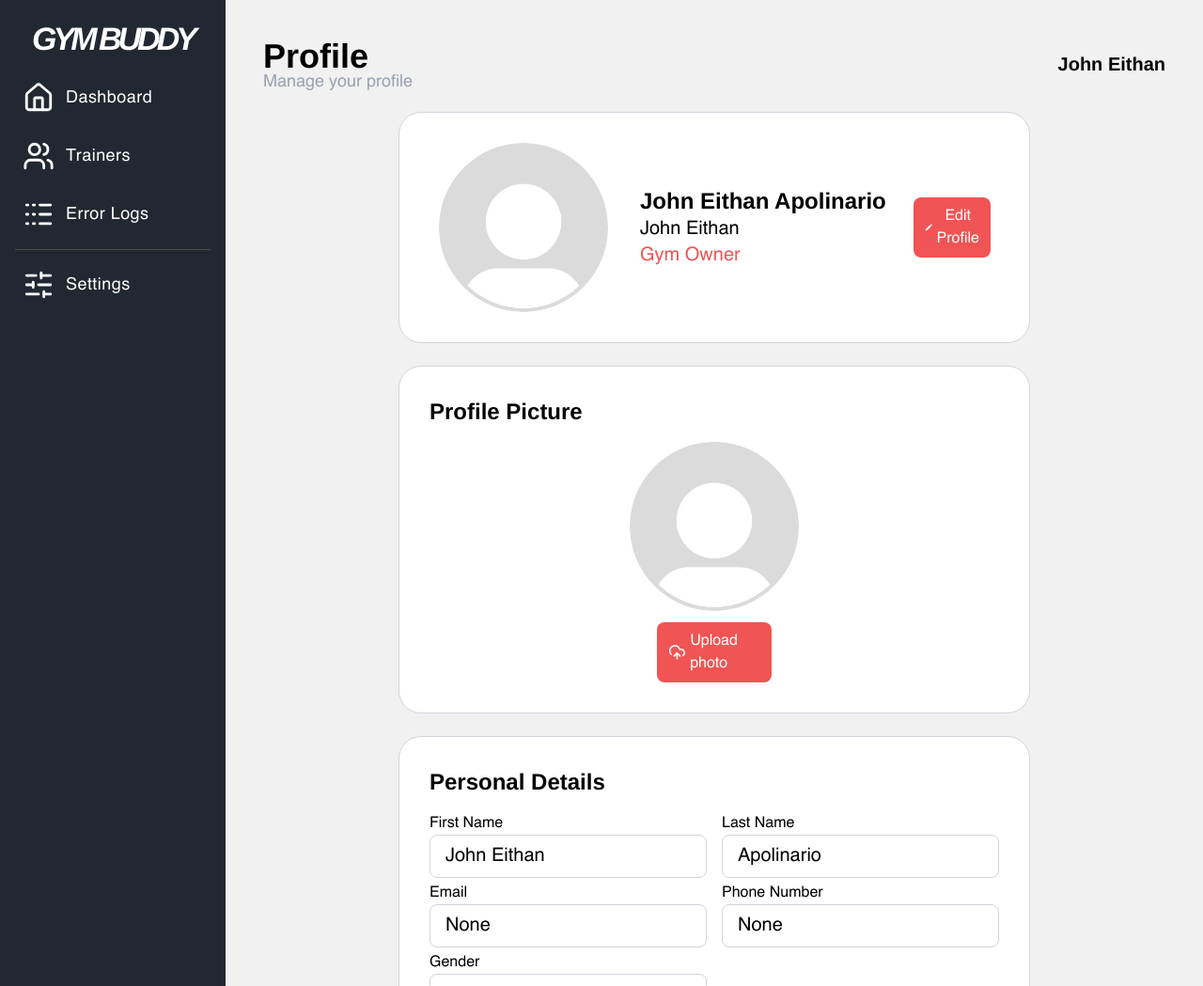
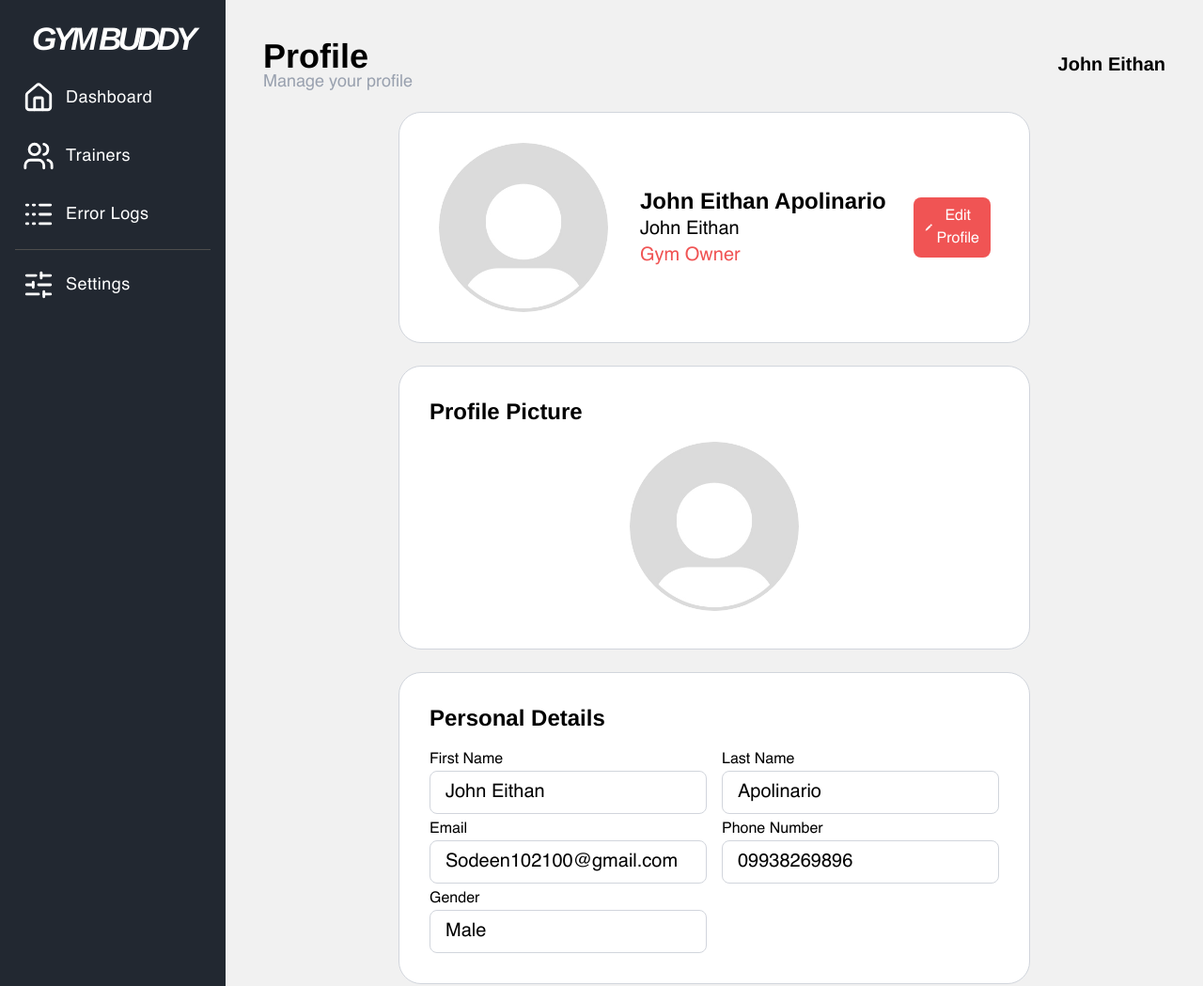
Before and after one commit to sooooodeen/2025-CP_GymBuddy, a Flask app: page /profile in a window 1280 px wide. Shown: the top 1049 px of the page at 94% size. Run offline with Flask 3, Linux system fonts and the light colour scheme; a user stored in the database is signed in; style sheets or scripts are compiled from the project's sources; some libraries are stand-ins or nearby versions.

Commit message:
Fixed Profile/Manage Profile Page

```diff
--- a/app.py
+++ b/app.py
@@ -231,7 +231,6 @@ def login():
         user = User.query.filter_by(email=email).first()
 
         if user and bcrypt.check_password_hash(user.password_hash, password):
-            # --- FIX: Clear old session data to prevent KeyError ---
             session.clear()
 
             session['user_id'] = user.id
@@ -240,6 +239,10 @@ def login():
             session['user_gym_name'] = user.gym.name
             session['user_firstname'] = user.firstname
             session['user_lastname'] = user.lastname
+
+            session['user_email'] = user.email
+            session['user_phone_num'] = user.phone_num
+
             session['user_photo_url'] = user.photo_url if user.photo_url else 'src/images/Default_pfp.jpg'
 
             return redirect(url_for('admin_dashboard') if user.role == 'Gym Owner' else url_for('dashboard'))
@@ -385,6 +388,8 @@ def security_settings():
 def delete_account():
     return render_template("delete_account.html")
 
+# app.py - /profile route (No changes needed from the previous successful version)
+
 @app.route("/profile", methods=['GET', 'POST'])
 @login_required
 def profile():
@@ -392,30 +397,49 @@ def profile():
     if not user:
         flash('User not found.', 'error')
         return redirect(url_for('login'))
+
     if request.method == 'POST':
-        user.firstname = request.form.get('firstname'); user.lastname = request.form.get('lastname')
-        user.email = request.form.get('email'); user.phone_num = request.form.get('phone_num')
-        # --- FIX: Added line to save gender field ---
+        # 1. Update text fields
+        user.firstname = request.form.get('firstname')
+        user.lastname = request.form.get('lastname')
+        user.email = request.form.get('email')
+        user.phone_num = request.form.get('phone_num')
         user.gender = request.form.get('gender')
 
+        # 2. Handle Profile Picture Upload
+        if 'photo' in request.files:
+            file = request.files['photo']
+            if file and file.filename != '' and allowed_file(file.filename):
+
+                filename = secure_filename(f"{user.id}_{file.filename}")
+                os.makedirs(app.config['UPLOAD_FOLDER'], exist_ok=True)
+                file.save(os.path.join(app.config['UPLOAD_FOLDER'], filename))
+
+                new_photo_url = os.path.join('uploads/profiles', filename).replace('\\', '/')
+                user.photo_url = new_photo_url
+                session['user_photo_url'] = new_photo_url # Update session immediately
+
+        # 3. Handle Gym Name update (if Gym Owner)
         if 'gym_name' in request.form and session.get('user_role') == 'Gym Owner':
             gym = Gym.query.get(user.gym_id)
             if gym:
                 gym.name = request.form.get('gym_name')
                 session['user_gym_name'] = gym.name
 
-        if 'photo' in request.files:
-            file = request.files['photo']
-            if file and file.filename != '' and allowed_file(file.filename):
-                filename = secure_filename(f"{user.id}_{file.filename}")
-                os.makedirs(app.config['UPLOAD_FOLDER'], exist_ok=True)
-                file.save(os.path.join(app.config['UPLOAD_FOLDER'], filename))
-                user.photo_url = os.path.join('uploads/profiles', filename).replace('\\', '/')
-                session['user_photo_url'] = user.photo_url
+        # 4. Commit changes to the database
         db.session.commit()
-        session['user_firstname'] = user.firstname; session['user_lastname'] = user.lastname
+
+        # 5. Update session variables for text fields
+        session['user_firstname'] = user.firstname
+        session['user_lastname'] = user.lastname
+        session['user_email'] = user.email
+        session['user_phone_num'] = user.phone_num
+        session['user_gender'] = user.gender
+
         flash('Profile updated successfully!', 'success')
         return redirect(url_for('profile'))
+
+    # --- GET request ---
     return render_template("profile.html", user=user)
 
 @app.route("/change_password", methods=['GET', 'POST'])
--- a/templates/profile.html
+++ b/templates/profile.html
@@ -1,11 +1,10 @@
-
 {% extends "house.html" %}
 {% block title %}Profile{% endblock %}
 {% block content %}
 <head>
     <title>Profile | {{ session.get('user_gym_name', 'Admin') }}</title>
+</head>
 
-</head>
 <div class="bg-[#f1f1f1] p-10 h-auto font-Helvetica flex items-center flex-col gap-6">
     <div id="header" class="w-full grid grid-cols-2 h-[7%]">
         <div>
@@ -19,7 +18,9 @@
 
     <div class="p-8 border grid grid-cols-[200px_1fr_15%] gap-6 items-center w-[70%] font-Helvetica border-gray-300 bg-white rounded-3xl">
         <div class="flex justify-center">
-            <img class="h-[180px] w-[180px] self-center object-cover rounded-full" src="{{ url_for('static', filename='src/images/Default_pfp.jpg') }}" alt="">
+            <img class="h-[180px] w-[180px] self-center object-cover rounded-full"
+                 src="{{ url_for('static', filename=session.get('user_photo_url', 'src/images/Default_pfp.jpg')) }}"
+                 alt="Profile Picture">
         </div>
         <div class="flex justify-center flex-col">
             <h1 class="text-2xl font-semibold">{{ session.get('user_firstname')|title }} {{ session.get('user_lastname')|title }}</h1>
@@ -31,35 +32,42 @@
             Edit Profile
         </button>
     </div>
+
+    <form method="POST" action="{{ url_for('profile') }}" id="profileForm" class="w-full flex flex-col items-center gap-6" enctype="multipart/form-data">
+
         <div class="p-8 w-[70%] flex flex-col gap-x-4 gap-y-1 border border-gray-300 bg-white rounded-3xl">
             <h1 class="text-2xl font-semibold col-span-2 mb-3">Profile Picture</h1>
             <div class="flex justify-center mb-2">
-            <img class="h-[180px] w-[180px] self-center object-cover rounded-full" src="{{ url_for('static', filename='src/images/Default_pfp.jpg') }}" alt="">
+                <img id="uploadPfpPreview" class="h-[180px] w-[180px] self-center object-cover rounded-full"
+                     src="{{ url_for('static', filename=session.get('user_photo_url', 'src/images/Default_pfp.jpg')) }}"
+                     alt="Profile Picture">
             </div>
-        <div class="flex w-full justify-center">
-            <input type="file" id="upload-img-input" class="hidden" accept="image/*">
+
+            <div id="uploadContainer" class="flex w-full justify-center hidden">
+                <input type="file" id="upload-img-input" name="photo" class="hidden" accept="image/*">
                 <label for="upload-img-input" class="flex cursor-pointer justify-center gap-1 w-[20%] bg-[#F05454] hover:bg-[#f77777] transition delay-75 ease-in px-3 py-2 rounded-lg items-center text-white font-Helvetica">
                     <svg xmlns="http://www.w3.org/2000/svg" width="24" height="24" viewBox="0 0 24 24" fill="none" stroke="currentColor" stroke-width="2" stroke-linecap="round" stroke-linejoin="round" class="lucide lucide-cloud-upload-icon lucide-cloud-upload"><path d="M12 13v8"/><path d="M4 14.899A7 7 0 1 1 15.71 8h1.79a4.5 4.5 0 0 1 2.5 8.242"/><path d="m8 17 4-4 4 4"/></svg> Upload photo
                 </label>
             </div>
         </div>
+
         <div class="p-8 w-[70%] grid grid-auto-rows-min grid-cols-2 gap-x-4 gap-y-1 border border-gray-300 bg-white rounded-3xl" id="personalDetailsSection">
             <h1 class="text-2xl font-semibold col-span-2 mb-3">Personal Details</h1>
 
             <div>
-            <label for="nameInput">First Name</label>
-            <div id="nameDisplay" class="px-4 py-2 border border-gray-300 rounded-lg w-full">
+                <label for="firstNameInput">First Name</label>
+                <div id="firstNameDisplay" class="px-4 py-2 border border-gray-300 rounded-lg w-full">
                     <h1 class="text-xl">{{ session.get('user_firstname')|title }}</h1>
                 </div>
-            <input type="text" id="nameInput" value="{{ session.get('user_firstname')|title }}" class="px-4 text-xl py-2 border border-gray-300 rounded-lg w-full hidden">
+                <input type="text" id="firstNameInput" name="firstname" value="{{ session.get('user_firstname')|title }}" class="px-4 text-xl py-2 border border-gray-300 rounded-lg w-full hidden">
             </div>
 
             <div>
-            <label for="nameInput">Last Name</label>
-            <div id="nameDisplay" class="px-4 py-2 border border-gray-300 rounded-lg w-full">
+                <label for="lastNameInput">Last Name</label>
+                <div id="lastNameDisplay" class="px-4 py-2 border border-gray-300 rounded-lg w-full">
                     <h1 class="text-xl">{{ session.get('user_lastname')|title }}</h1>
                 </div>
-            <input type="text" id="nameInput" value=" {{ session.get('user_lastname')|title }}" class="px-4 text-xl py-2 border border-gray-300 rounded-lg w-full hidden">
+                <input type="text" id="lastNameInput" name="lastname" value="{{ session.get('user_lastname')|title }}" class="px-4 text-xl py-2 border border-gray-300 rounded-lg w-full hidden">
             </div>
 
             <div>
@@ -67,74 +75,93 @@
                 <div id="emailDisplay" class="px-4 py-2 border border-gray-300 rounded-lg w-full">
                     <h1 class="text-xl">{{ session.get('user_email')|capitalize }}</h1>
                 </div>
-            <input type="email" id="emailInput" value="{{ session.get('user_email')|title }}" class="px-4 text-xl py-2 border border-gray-300 rounded-lg w-full hidden">
+                <input type="email" id="emailInput" name="email" value="{{ session.get('user_email') }}" class="px-4 text-xl py-2 border border-gray-300 rounded-lg w-full hidden">
             </div>
 
             <div>
                 <label for="phoneInput">Phone Number</label>
                 <div id="phoneDisplay" class="px-4 py-2 border border-gray-300 rounded-lg w-full">
-                <h1 class="text-xl ">{{ session.get('user_phone_num')|title }}</h1>
+                    <h1 class="text-xl ">{{ session.get('user_phone_num')|default('N/A')|title }}</h1>
                 </div>
-            <input type="tel" id="phoneInput" value="{{ session.get('user_phone_num') }}" class="px-4 text-xl py-2 border border-gray-300 rounded-lg w-full hidden">
+                <input type="tel" id="phoneInput" name="phone_num" value="{{ session.get('user_phone_num') }}" class="px-4 text-xl py-2 border border-gray-300 rounded-lg w-full hidden">
             </div>
 
             <div>
                 <label for="genderInput">Gender</label>
                 <div id="genderDisplay" class="px-4 py-2 border border-gray-300 rounded-lg w-full">
-                <h1 class="text-xl ">{{ session.get('user_gender')|title }}</h1>
+                    <h1 class="text-xl ">{{ session.get('user_gender')|default('N/A')|title }}</h1>
                 </div>
-            <select id="genderInput" class="px-4 text-xl py-2 border border-gray-300 rounded-lg w-full hidden">
+                <select id="genderInput" name="gender" class="px-4 text-xl py-2 border border-gray-300 rounded-lg w-full hidden">
                     <option value="male" {% if session.get('user_gender') == 'male' %}selected{% endif %}>Male</option>
                     <option value="female" {% if session.get('user_gender') == 'female' %}selected{% endif %}>Female</option>
                     <option value="other" {% if session.get('user_gender') == 'other' %}selected{% endif %}>Other</option>
                 </select>
             </div>
         </div>
+
         <div id="buttons" class="col-span-2 flex w-[70%] justify-end gap-2 hidden">
-        <button id="cancelBtn" class="flex cursor-pointer justify-center gap-1 bg-gray-400 hover:bg-gray-500 transition delay-75 ease-in px-3 py-2 rounded-lg items-center text-white font-Helvetica">
+            <button id="cancelBtn" type="button" class="flex cursor-pointer justify-center gap-1 bg-gray-400 hover:bg-gray-500 transition delay-75 ease-in px-3 py-2 rounded-lg items-center text-white font-Helvetica">
                 Cancel
             </button>
-        <button id="saveChangesBtn" class="flex cursor-pointer justify-center gap-1 bg-[#F05454] hover:bg-[#f77777] transition delay-75 ease-in px-3 py-2 rounded-lg items-center text-white font-Helvetica">
+            <button id="saveChangesBtn" type="submit" class="flex cursor-pointer justify-center gap-1 bg-[#F05454] hover:bg-[#f77777] transition delay-75 ease-in px-3 py-2 rounded-lg items-center text-white font-Helvetica">
                 Save Changes
             </button>
         </div>
+    </form>
 </div>
+
 <script>
     document.addEventListener('DOMContentLoaded', () => {
         const editBtn = document.getElementById('editProfileBtn');
         const saveBtn = document.getElementById('saveChangesBtn');
         const cancelBtn = document.getElementById('cancelBtn');
         const buttons = document.getElementById('buttons');
+        const profileForm = document.getElementById('profileForm');
         const personalDetailsSection = document.getElementById('personalDetailsSection');
-        const nameDisplay = document.getElementById('nameDisplay');
+
+        // Photo Upload Elements
+        const uploadContainer = document.getElementById('uploadContainer'); // The whole upload button/label container
+        const uploadImgInput = document.getElementById('upload-img-input'); // The file input
+        const uploadPfpPreview = document.getElementById('uploadPfpPreview'); // The image tag for preview
+        const originalPfpUrl = uploadPfpPreview.src; // Store the current URL for the Cancel button
+
+        // Corrected Element References (Personal Details)
+        const firstNameDisplay = document.getElementById('firstNameDisplay');
+        const lastNameDisplay = document.getElementById('lastNameDisplay');
         const emailDisplay = document.getElementById('emailDisplay');
         const phoneDisplay = document.getElementById('phoneDisplay');
         const genderDisplay = document.getElementById('genderDisplay');
-        const nameInput = document.getElementById('nameInput');
+        const firstNameInput = document.getElementById('firstNameInput');
+        const lastNameInput = document.getElementById('lastNameInput');
         const emailInput = document.getElementById('emailInput');
         const phoneInput = document.getElementById('phoneInput');
         const genderInput = document.getElementById('genderInput');
 
+        // Initial values tracking
         const initialValues = {
-            name: nameInput.value,
+            firstName: firstNameInput.value,
+            lastName: lastNameInput.value,
             email: emailInput.value,
             phone: phoneInput.value,
             gender: genderInput.value,
         };
 
         function toggleEditMode(isEditing) {
-            const displayElements = [nameDisplay, emailDisplay, phoneDisplay, genderDisplay];
-            const inputElements = [nameInput, emailInput, phoneInput, genderInput];
+            const displayElements = [firstNameDisplay, lastNameDisplay, emailDisplay, phoneDisplay, genderDisplay];
+            const inputElements = [firstNameInput, lastNameInput, emailInput, phoneInput, genderInput];
 
             if (isEditing) {
                 displayElements.forEach(el => el.classList.add('hidden'));
                 inputElements.forEach(el => el.classList.remove('hidden'));
                 buttons.classList.remove('hidden');
+                editBtn.classList.add('hidden');
+                uploadContainer.classList.remove('hidden'); // SHOW upload button
             } else {
                 displayElements.forEach(el => el.classList.remove('hidden'));
                 inputElements.forEach(el => el.classList.add('hidden'));
                 editBtn.classList.remove('hidden');
                 buttons.classList.add('hidden');
+                uploadContainer.classList.add('hidden'); // HIDE upload button
             }
         }
 
@@ -143,29 +170,31 @@
             toggleEditMode(true);
         });
 
-        saveBtn.addEventListener('click', () => {
-            nameDisplay.querySelector('h1').textContent = nameInput.value;
-            emailDisplay.querySelector('h1').textContent = emailInput.value;
-            phoneDisplay.querySelector('h1').textContent = phoneInput.value;
-            genderDisplay.querySelector('h1').textContent = genderInput.value.charAt(0).toUpperCase() + genderInput.value.slice(1);
-
-            toggleEditMode(false);
-
-            console.log("Saving changes:", {
-                name: nameInput.value,
-                email: emailInput.value,
-                phone: phoneInput.value,
-                gender: genderInput.value
-            });
-        });
-
         cancelBtn.addEventListener('click', () => {
-            nameInput.value = initialValues.name;
+            // Revert personal detail inputs
+            firstNameInput.value = initialValues.firstName;
+            lastNameInput.value = initialValues.lastName;
             emailInput.value = initialValues.email;
             phoneInput.value = initialValues.phone;
             genderInput.value = initialValues.gender;
 
+            // Revert photo preview and clear file input
+            uploadPfpPreview.src = originalPfpUrl;
+            uploadImgInput.value = "";
+
             toggleEditMode(false);
+        });
+
+        // NEW: Photo Preview Logic
+        uploadImgInput.addEventListener('change', function(event) {
+            const file = event.target.files[0];
+            if (file) {
+                const reader = new FileReader();
+                reader.onload = function(e) {
+                    uploadPfpPreview.src = e.target.result; // Update the image source for preview
+                };
+                reader.readAsDataURL(file);
+            }
         });
     });
 </script>
```
Lines whose indentation alone changed are shown as unchanged.
